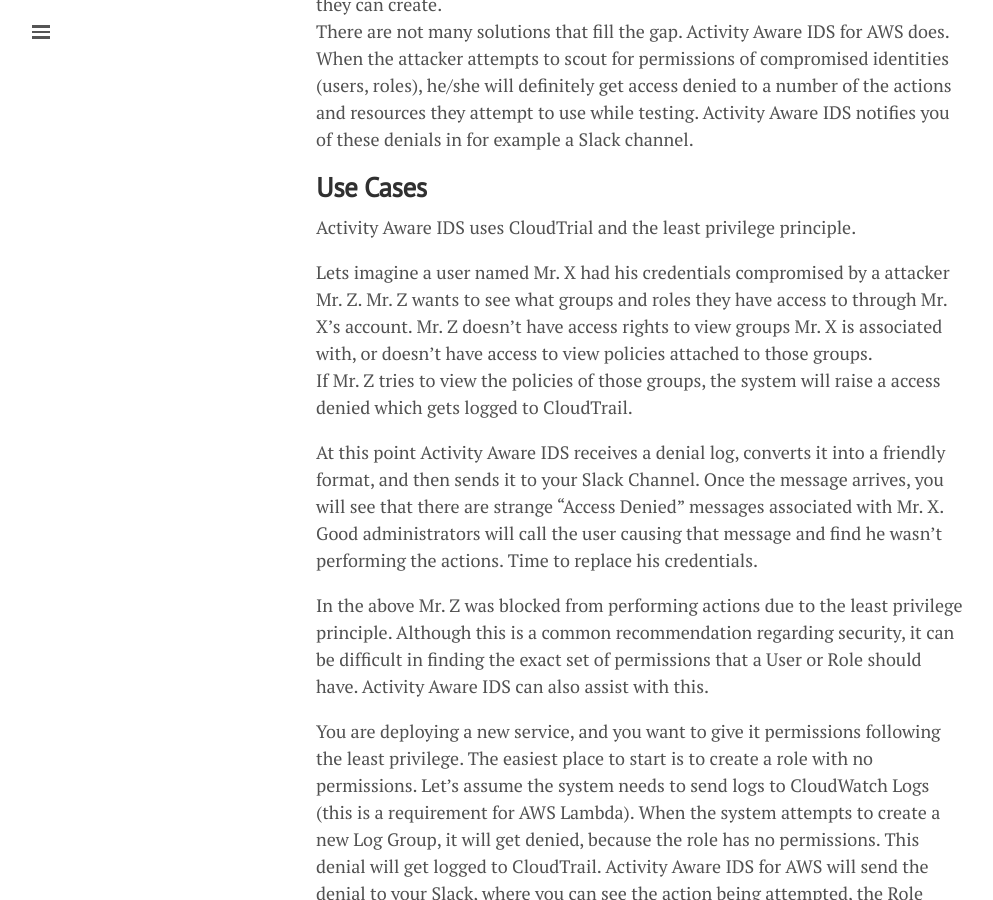
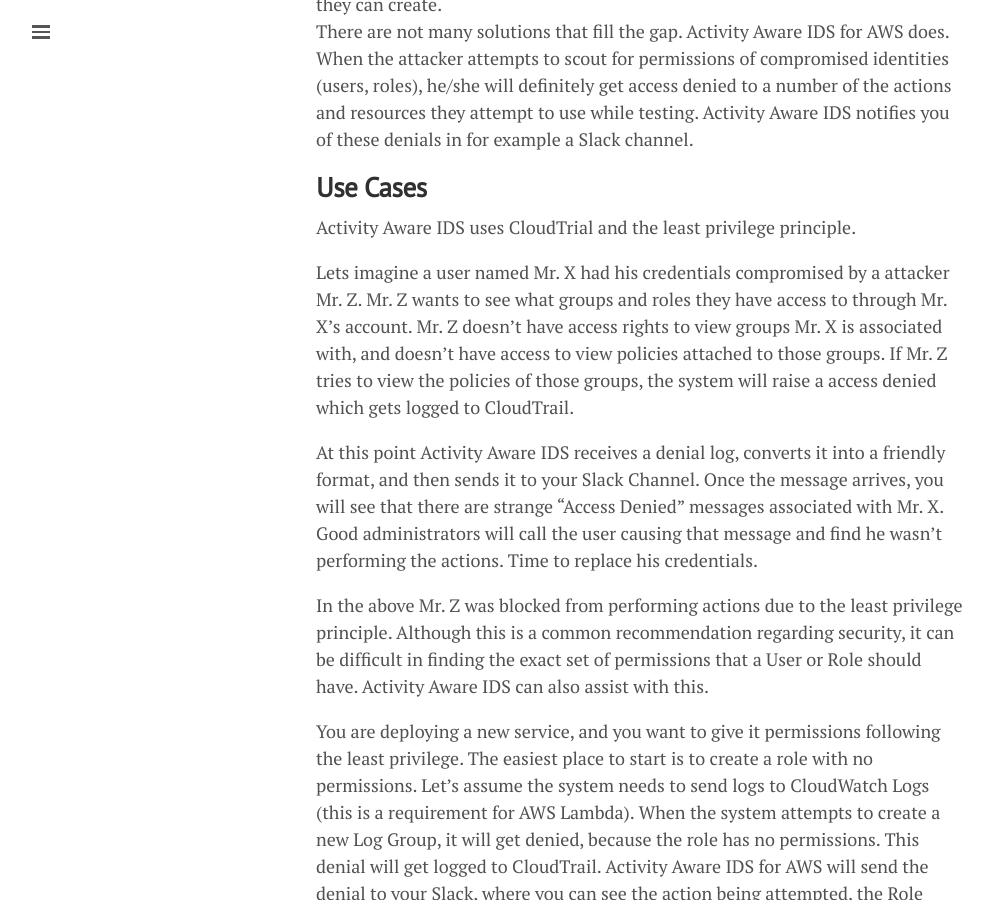
Before and after one commit to lgeurts/lgeurts.github.io, a Jekyll site: the page built from _posts/2021-11-02-activity-aware-ids-for-aws.md, in a window 1280 px wide and 900 px high, scrolled down 1660 px. Shown: the whole window, without its empty margins (0-993 px from the left). Built offline with Jekyll 4.4.1, drawn with Linux system fonts in a browser that asks for light colours; nearby versions of some CDN libraries; comment, search, counter and statistics services are not loaded.

Commit message:
Update 2021-11-02-activity-aware-ids-for-aws.md

```diff
--- a/_posts/2021-11-02-activity-aware-ids-for-aws.md
+++ b/_posts/2021-11-02-activity-aware-ids-for-aws.md
@@ -43,8 +43,8 @@
 Activity Aware IDS uses CloudTrial and the least privilege principle.
 
 Lets imagine a user named Mr. X had his credentials compromised by a attacker Mr. Z.
-Mr. Z wants to see what groups and roles they have access to through Mr. X's account. Mr. Z doesn’t have access rights to view groups Mr. X is associated with, or doesn’t have access to view policies attached to those groups.
-<br>If Mr. Z tries to view the policies of those groups, the system will raise a access denied which gets logged to CloudTrail.
+Mr. Z wants to see what groups and roles they have access to through Mr. X's account. Mr. Z doesn’t have access rights to view groups Mr. X is associated with, and doesn’t have access to view policies attached to those groups.
+If Mr. Z tries to view the policies of those groups, the system will raise a access denied which gets logged to CloudTrail.
 
 At this point Activity Aware IDS receives a denial log, converts it into a friendly format, and then sends it to your Slack Channel. Once the message arrives, you will see that there are strange “Access Denied” messages associated with Mr. X.
 <br>Good administrators will call the user causing that message and find he wasn't performing the actions. Time to replace his credentials.
```
